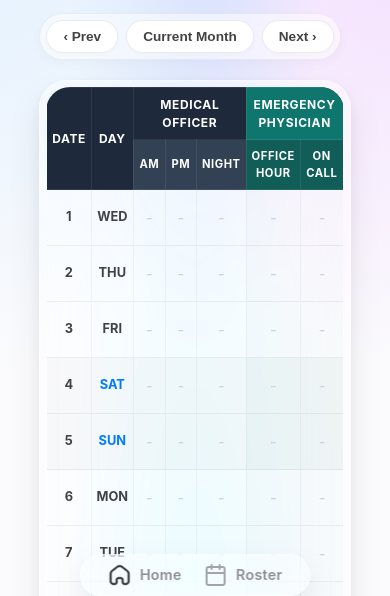
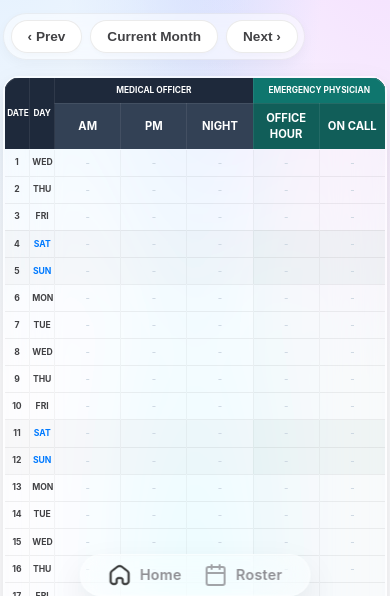
Before and after one commit to dr-afif/resq, a plain HTML site: page roster.html in a window 390 px wide. Both pictures are taken after a click on the button "‹ Prev". Shown: the part 224-820 px from the top of the page. Drawn offline with Linux system fonts and the light colour scheme; no server answers.

Commit message:
style: optimize roster table for scale-to-fit on mobile screens

```diff
--- a/roster.css
+++ b/roster.css
@@ -407,22 +407,141 @@
   font-size: 0.9rem;
 }
 
-/* Responsive Table Adjustments */
+/* Responsive Table Adjustments to Fit Full Width on Mobile */
 @media (max-width: 768px) {
-  .roster-table {
-    font-size: 0.8rem;
+  body {
+    padding-left: 0.4rem !important;
+    padding-right: 0.4rem !important;
   }
 
-  .roster-table th,
-  .roster-table td {
-    padding: 0.5rem 0.3rem;
+  .roster-container {
+    padding-left: 0 !important;
+    padding-right: 0 !important;
+    gap: 1rem;
   }
 
-  .col-date { width: 45px; }
-  .col-day { width: 50px; }
+  .roster-card {
+    border-radius: 16px;
+    padding: 0;
+  }
+
+  .roster-table-wrapper {
+    border-radius: 16px;
+    overflow-x: hidden; /* Block horizontal scrolling completely */
+  }
+
+  .roster-table {
+    table-layout: fixed;
+    width: 100%;
+    font-size: 0.62rem;
+  }
+
+  .roster-table th {
+    padding: 6px 2px;
+    font-size: 0.6rem;
+    letter-spacing: 0;
+  }
+
+  .roster-table td {
+    padding: 6px 2px;
+    height: auto;
+    min-height: 45px;
+  }
+
+  .col-date {
+    width: 32px !important;
+  }
+
+  .col-day {
+    width: 32px !important;
+  }
+
+  .col-shift {
+    width: calc((100% - 64px) * 0.2) !important;
+  }
+
+  .col-ep {
+    width: calc((100% - 64px) * 0.2) !important;
+  }
+
+  .doctor-chips-container {
+    gap: 2px;
+  }
 
   .doctor-chip {
-    font-size: 0.68rem;
-    padding: 2px 6px;
+    font-size: 0.58rem;
+    padding: 2px 4px;
+    border-radius: 4px;
+    background: rgba(255, 255, 255, 0.4);
+    border: none;
+    box-shadow: none;
+    letter-spacing: 0;
+    max-width: 100%;
+    word-break: break-all;
+    justify-content: center;
+  }
+
+  .doctor-chip.ep-doctor-chip {
+    background: rgba(204, 251, 241, 0.3);
+  }
+
+  .badge-standby,
+  .badge-extended {
+    width: 10px;
+    height: 10px;
+    font-size: 6px;
+    line-height: 10px;
+  }
+
+  .today-label,
+  .holiday-label {
+    font-size: 5.5px;
+    margin-top: 1px;
+    letter-spacing: 0;
+  }
+
+  .empty-cell-dash {
+    font-size: 0.6rem;
   }
 }
+
+@media (max-width: 480px) {
+  body {
+    padding-left: 0.2rem !important;
+    padding-right: 0.2rem !important;
+  }
+
+  .roster-table {
+    font-size: 0.54rem;
+  }
+
+  .roster-table th {
+    font-size: 0.52rem;
+  }
+
+  .col-date {
+    width: 25px !important;
+  }
+
+  .col-day {
+    width: 25px !important;
+  }
+
+  .col-shift {
+    width: calc((100% - 50px) * 0.2) !important;
+  }
+
+  .col-ep {
+    width: calc((100% - 50px) * 0.2) !important;
+  }
+
+  .doctor-chip {
+    font-size: 0.5rem;
+    padding: 1px 2px;
+  }
+
+  .today-label,
+  .holiday-label {
+    font-size: 5px;
+  }
+}
```
